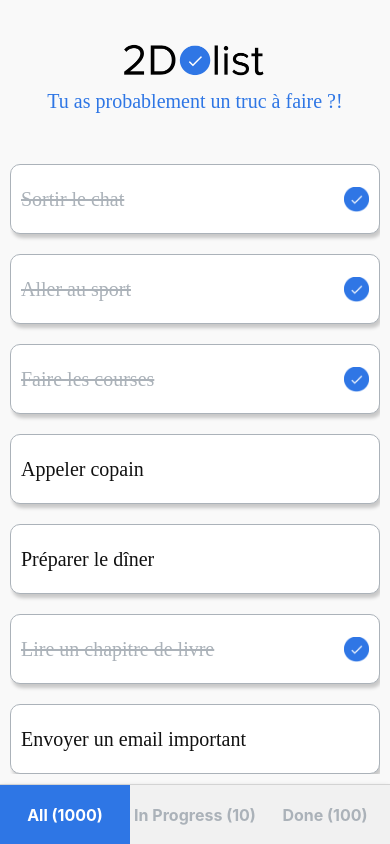
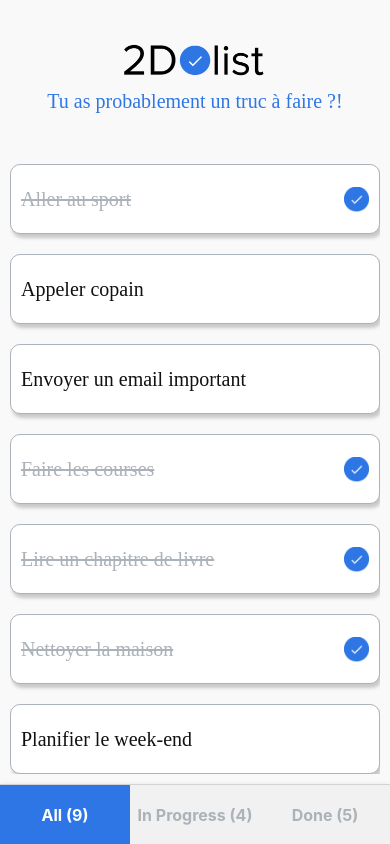
Before and after one commit to AymericMartinache/REACT-Native-App-To_Do_List, a React Native app: screen / in a window 390 px wide. Built offline with nearby package versions, Linux system fonts and the light colour scheme.

Commit message:
Adding filters tasks sum

```diff
--- a/App.js
+++ b/App.js
@@ -38,14 +38,17 @@ export default function App() {
     ]);
 
     const [activeTab, setActiveTab] = useState('all');
+    // Rendu des tâches et du nombre de tâches
+    function renderTodoList() {
+        const sortedFilteredTodoList = filteredTodoList
+            .sort((a, b) => a.title.localeCompare(b.title))
+            .map((task) => (
+                <View key={task.id}>
+                    <Card updateTask={updateTask} task={task}></Card>
+                </View>
+            ));
 
-    // Rendu des tâches
-    function renderTodoList() {
-        return filteredTodoList.map((task) => (
-            <View key={task.id}>
-                <Card updateTask={updateTask} task={task}></Card>
-            </View>
-        ));
+        return sortedFilteredTodoList; // Retourne le tableau trié et filtré
     }
 
     // Update d'une tâche
@@ -82,6 +85,13 @@ export default function App() {
         }
     });
 
+    // Calcul du nombre de tâches pour chaque filtre
+    const tasksSumAll = todoList.length;
+    const tasksSumInProgress = todoList.filter(
+        (task) => !task.isCompleted
+    ).length;
+    const tasksSumDone = todoList.filter((task) => task.isCompleted).length;
+
     return (
         <>
             <SafeAreaProvider>
@@ -105,6 +115,11 @@ export default function App() {
             <View style={styles.footer}>
                 <TabBottomMenu
                     activeTab={activeTab}
+                    tasksSum={{
+                        all: tasksSumAll,
+                        inProgress: tasksSumInProgress,
+                        done: tasksSumDone,
+                    }}
                     onPress={setActiveTab}
                 ></TabBottomMenu>
             </View>
--- a/Components/TabBottomMenu/TabBottomMenu.jsx
+++ b/Components/TabBottomMenu/TabBottomMenu.jsx
@@ -7,7 +7,7 @@ import { Text, TouchableOpacity, View } from 'react-native';
 // STYLES
 import { styles } from './TabBottomMenu.style';
 
-export default function TabBottomMenu({ activeTab, onPress }) {
+export default function TabBottomMenu({ activeTab, onPress, tasksSum }) {
     return (
         <View style={styles.container}>
             {/* Bouton "All" */}
@@ -21,7 +21,7 @@ export default function TabBottomMenu({ activeTab, onPress }) {
                         activeTab === 'all' && styles.activeItem,
                     ]}
                 >
-                    All (1000)
+                    All ({tasksSum.all})
                 </Text>
             </TouchableOpacity>
 
@@ -39,7 +39,7 @@ export default function TabBottomMenu({ activeTab, onPress }) {
                         activeTab === 'inProgress' && styles.activeItem,
                     ]}
                 >
-                    In Progress (10)
+                    In Progress ({tasksSum.inProgress})
                 </Text>
             </TouchableOpacity>
 
@@ -54,7 +54,7 @@ export default function TabBottomMenu({ activeTab, onPress }) {
                         activeTab === 'done' && styles.activeItem,
                     ]}
                 >
-                    Done (100)
+                    Done ({tasksSum.done})
                 </Text>
             </TouchableOpacity>
         </View>
```
